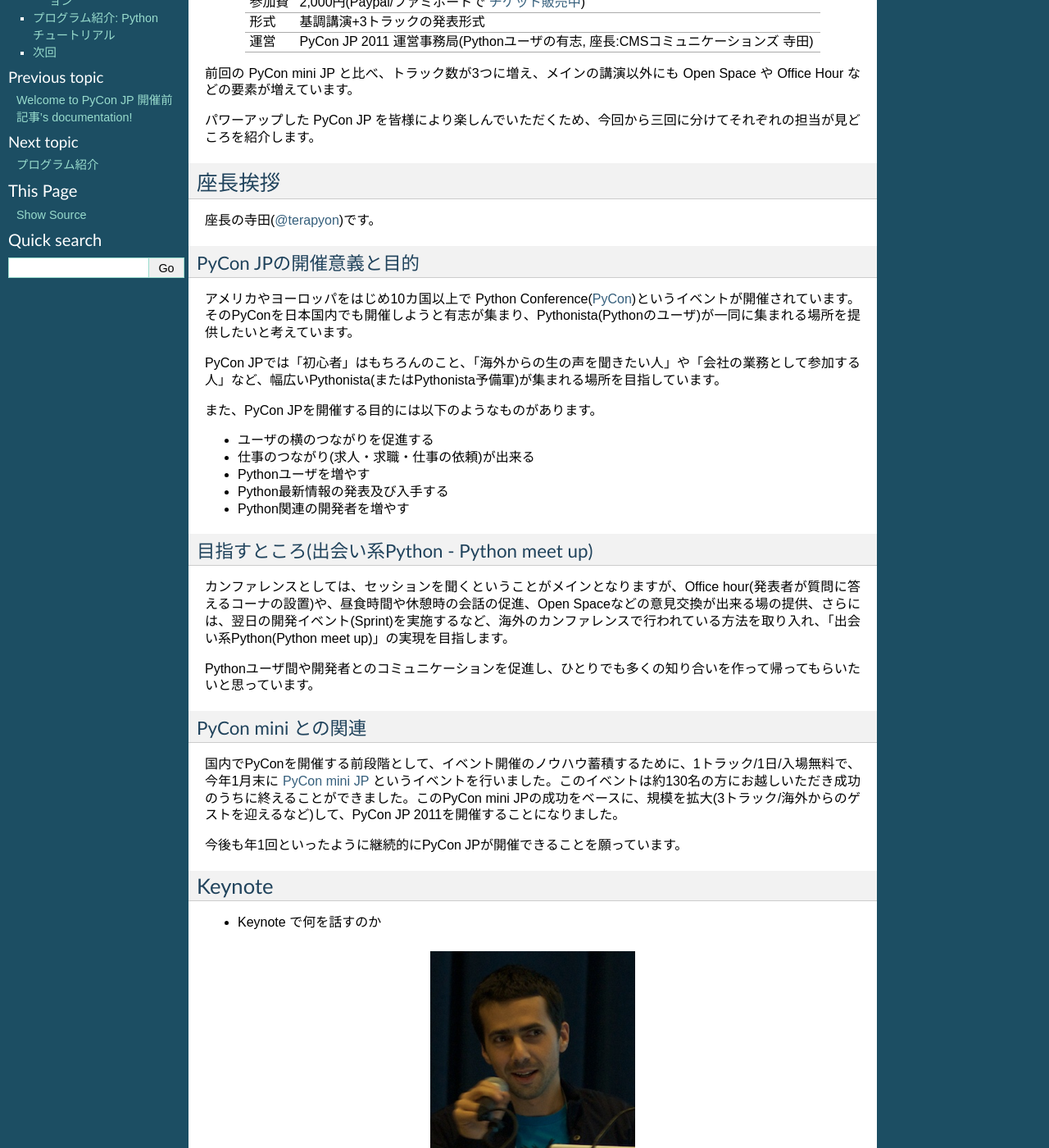
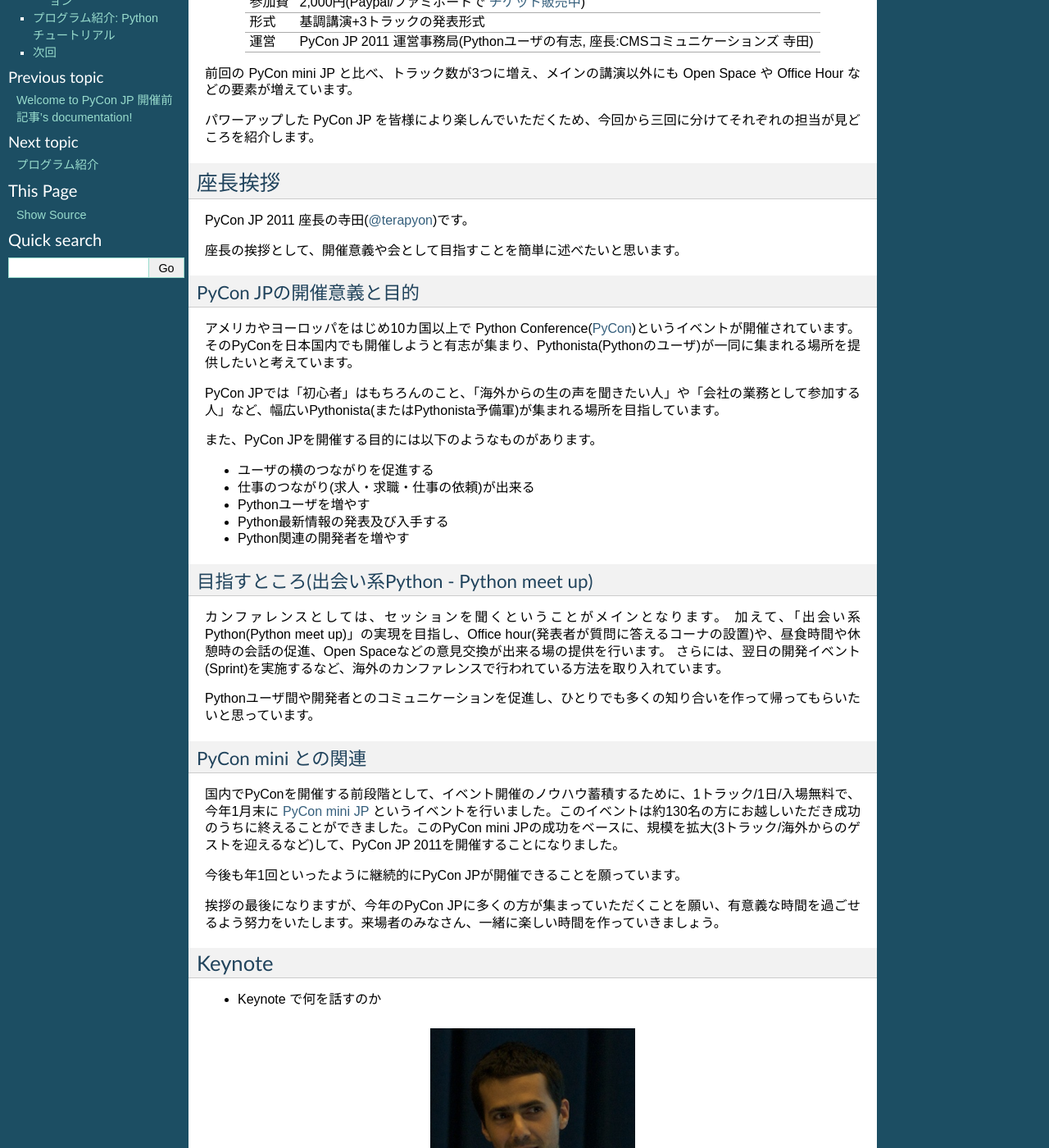
Before and after one commit to michilu/prepycon-article, a Sphinx documentation site: the page built from sphinx/vol1.rst, in a window 1280 px wide and 1400 px high, scrolled down 348 px. Shown: the whole window at 82% size. Built offline with Sphinx 7.4.7, drawn with Linux system fonts in a browser that asks for light colours.

Commit message:
rewriting my secction

```diff
--- a/sphinx/vol1.rst
+++ b/sphinx/vol1.rst
@@ -29,9 +29,9 @@
 
 座長挨拶
 ========
-座長の寺田(`@terapyon <http://twitter.com/terapyon>`_)です。
+PyCon JP 2011 座長の寺田(`@terapyon <http://twitter.com/terapyon>`_)です。
 
-.. ここになんか入れてください。挨拶としてこれこれこういうことについて書きますとかそういう序文がほしいです
+座長の挨拶として、開催意義や会として目指すことを簡単に述べたいと思います。
 
 PyCon JPの開催意義と目的
 -------------------------------
@@ -51,9 +51,9 @@
 
 目指すところ(出会い系Python - Python meet up)
 ----------------------------------------------------
-.. ちょっと一行が長くて読みにくいかなたかのり
-
-カンファレンスとしては、セッションを聞くということがメインとなりますが、Office hour(発表者が質問に答えるコーナの設置)や、昼食時間や休憩時の会話の促進、Open Spaceなどの意見交換が出来る場の提供、さらには、翌日の開発イベント(Sprint)を実施するなど、海外のカンファレンスで行われている方法を取り入れ、「出会い系Python(Python meet up)」の実現を目指します。
+カンファレンスとしては、セッションを聞くということがメインとなります。
+加えて、「出会い系Python(Python meet up)」の実現を目指し、Office hour(発表者が質問に答えるコーナの設置)や、昼食時間や休憩時の会話の促進、Open Spaceなどの意見交換が出来る場の提供を行います。
+さらには、翌日の開発イベント(Sprint)を実施するなど、海外のカンファレンスで行われている方法を取り入れています。
 
 Pythonユーザ間や開発者とのコミュニケーションを促進し、ひとりでも多くの知り合いを作って帰ってもらいたいと思っています。
 
@@ -64,7 +64,9 @@
 
 今後も年1回といったように継続的にPyCon JPが開催できることを願っています。
 
-.. みなさん楽しんでくださいね、的な締めのメッセージ入れてほしいな
+
+挨拶の最後になりますが、今年のPyCon JPに多くの方が集まっていただくことを願い、有意義な時間を過ごせるよう努力をいたします。来場者のみなさん、一緒に楽しい時間を作っていきましょう。
+
 
 Keynote
 =======
```
